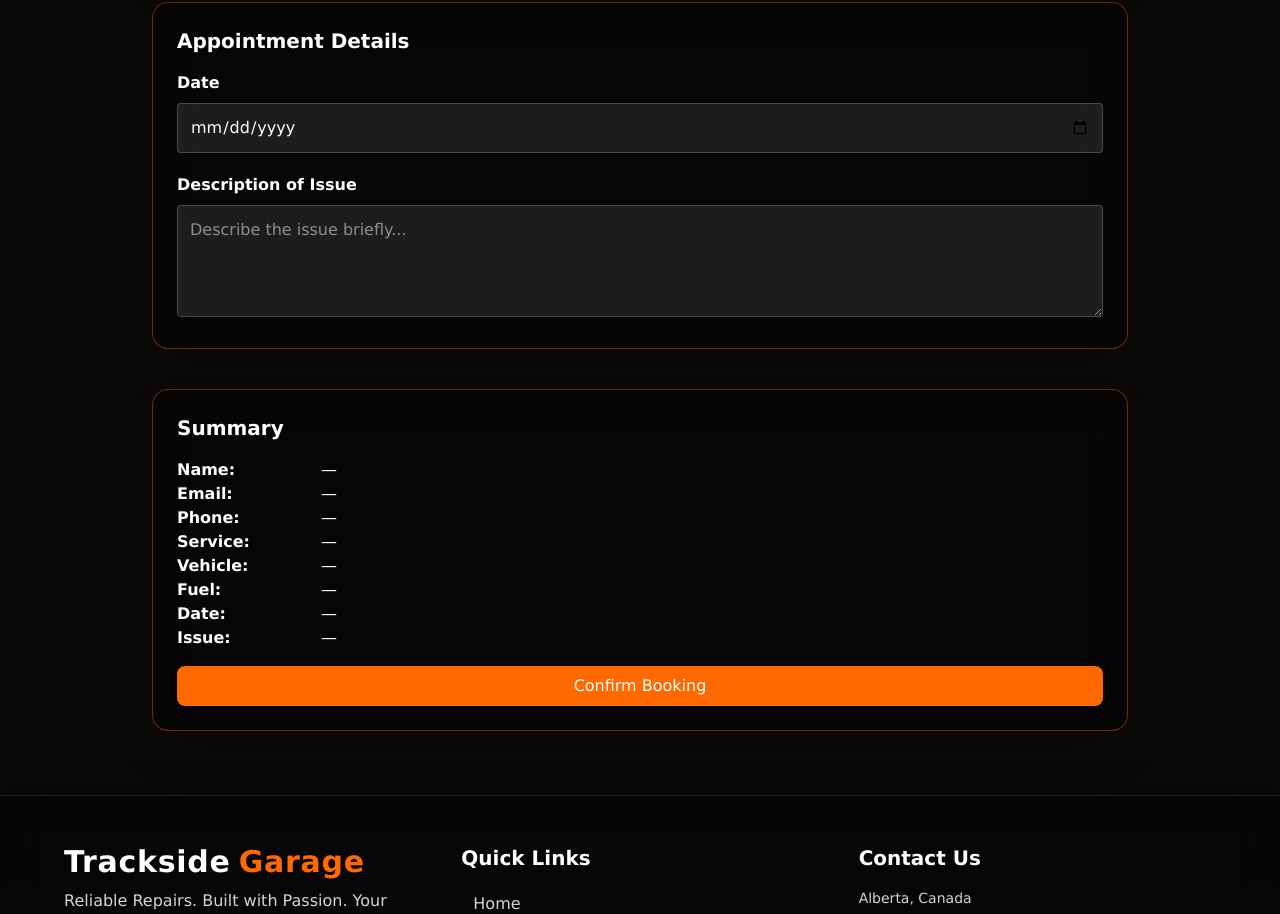
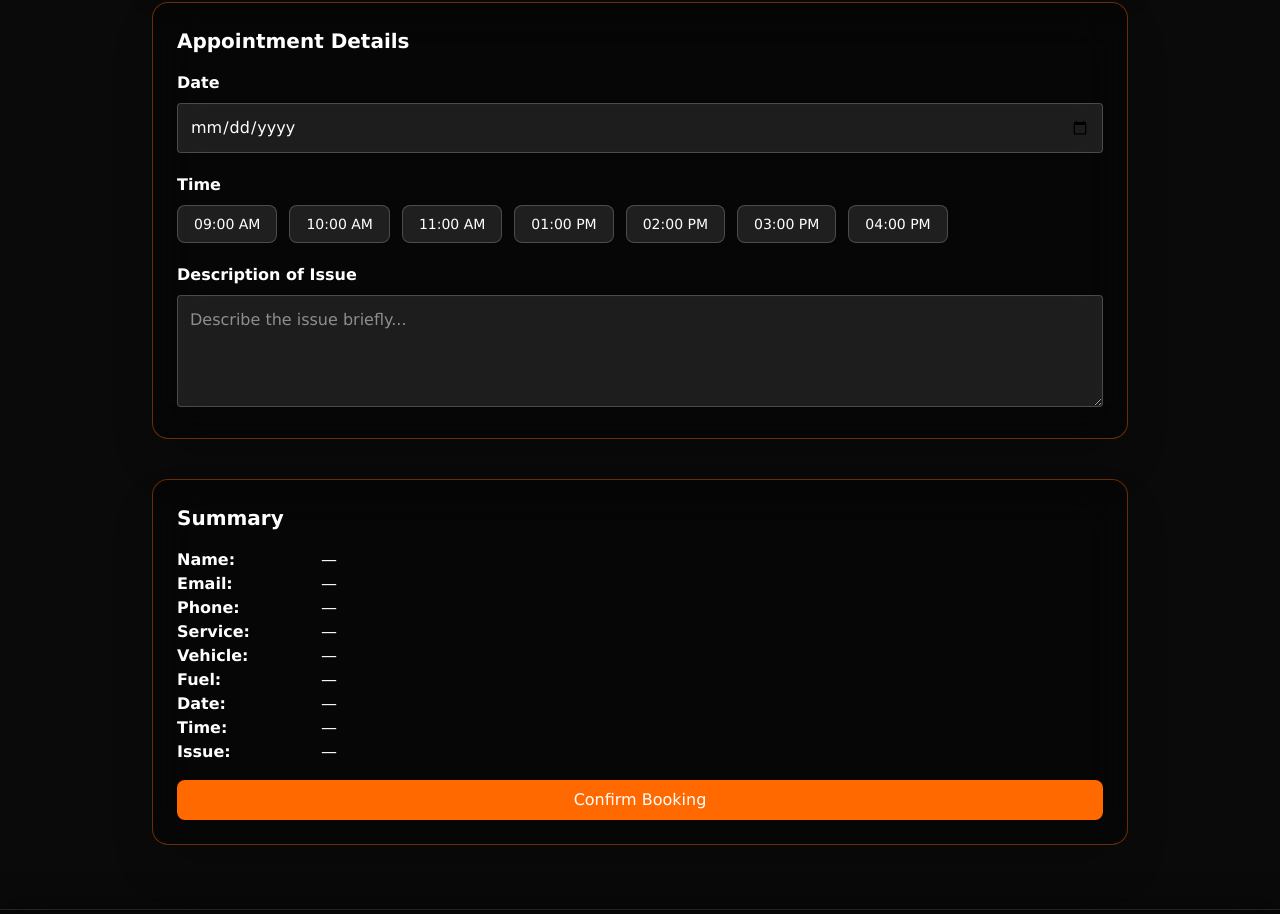
Before and after one commit to JasMeet2110/Code_Garage, a Next.js app: page /Client/book-appointment in a window 1280 px wide. Shown: the part 1099-2013 px from the top of the page. Built offline with nearby package versions, Linux system fonts and the light colour scheme; no server answers.

Commit message:
Added appointment_time column support + dynamic booked time blocking

```diff
--- a/app/Client/book-appointment/page.tsx
+++ b/app/Client/book-appointment/page.tsx
@@ -1,7 +1,7 @@
 "use client";
 
 //imports for the booking page
-import { useState } from "react";
+import { useState, useEffect } from "react";
 import { useRouter } from "next/navigation";
 import Image from "next/image";
 
@@ -30,6 +30,17 @@ const SERVICES = [
 //defines fuel types
 const FUEL_TYPES = ["Petrol", "Diesel", "Hybrid", "Electric"];
 
+//defines time slots (we will later mark some as booked)
+const TIME_SLOTS = [
+  "09:00 AM",
+  "10:00 AM",
+  "11:00 AM",
+  "01:00 PM",
+  "02:00 PM",
+  "03:00 PM",
+  "04:00 PM",
+];
+
 //main booking appointment page functions
 export default function BookAppointmentPage() {
   const router = useRouter();
@@ -45,11 +56,14 @@ export default function BookAppointmentPage() {
     fuel: "",
     service: "",
     date: "",
+    time: "",
     description: "",
   });
 
   const [errors, setErrors] = useState<{ [key: string]: string }>({});
   const [loading, setLoading] = useState(false);
+  const [bookedTimes, setBookedTimes] = useState<string[]>([]);
+  const [loadingTimes, setLoadingTimes] = useState(false);
 
   // inline validation
   const validate = () => {
@@ -67,11 +81,46 @@ export default function BookAppointmentPage() {
     if (!form.year.trim()) newErrors.year = "Car year required.";
     if (!form.plate.trim()) newErrors.plate = "License plate required.";
     if (!form.date) newErrors.date = "Select appointment date.";
+    if (!form.time) newErrors.time = "Select appointment time.";
     if (!form.description.trim()) newErrors.description = "Please describe the issue.";
 
     setErrors(newErrors);
     return Object.keys(newErrors).length === 0;
   };
+
+  // load booked time slots when date changes
+  useEffect(() => {
+    if (!form.date) {
+      setBookedTimes([]);
+      return;
+    }
+
+    setLoadingTimes(true);
+    setForm((prev) => ({ ...prev, time: "" }));
+
+    const loadTimes = async () => {
+      try {
+        const res = await fetch(`/api/appointments?date=${form.date}`);
+        if (!res.ok) {
+          console.error("Failed to fetch booked times");
+          setBookedTimes([]);
+          return;
+        }
+        const data = await res.json();
+        const times = (data || [])
+          .map((row: any) => row.appointment_time)
+          .filter((t: any) => typeof t === "string" && t.trim().length > 0);
+        setBookedTimes(times);
+      } catch (e) {
+        console.error("Error loading booked times:", e);
+        setBookedTimes([]);
+      } finally {
+        setLoadingTimes(false);
+      }
+    };
+
+    loadTimes();
+  }, [form.date]);
 
   //handles confirmation of the booking
   const handleConfirm = async () => {
@@ -94,6 +143,7 @@ export default function BookAppointmentPage() {
           car_year: form.year,
           plate_number: form.plate,
           appointment_date: form.date,
+          appointment_time: form.time,
           description: form.description,
           status: "Pending",
         }),
@@ -111,7 +161,7 @@ export default function BookAppointmentPage() {
             phone: form.phone,
             service: form.service,
             vehicle: `${form.make} ${form.model} ${form.year} (${form.plate})`,
-          date: form.date,
+            date: `${form.date} ${form.time}`,
             issue: form.description,
           }),
         });
@@ -277,6 +327,47 @@ export default function BookAppointmentPage() {
             )}
           </div>
 
+          {/* time slots */}
+          <div className="mb-5">
+            <div className="flex items-center justify-between mb-2">
+              <label className="block font-semibold">Time</label>
+              {loadingTimes && (
+                <span className="text-xs text-gray-400">Loading time slots...</span>
+              )}
+            </div>
+            <div className="flex flex-wrap gap-3">
+              {TIME_SLOTS.map((slot) => {
+                const isBooked = bookedTimes.includes(slot);
+                const isSelected = form.time === slot;
+
+                return (
+                  <button
+                    key={slot}
+                    type="button"
+                    disabled={isBooked}
+                    onClick={() => {
+                      if (!isBooked) {
+                        handleChange("time", slot);
+                      }
+                    }}
+                    className={`px-4 py-2 rounded-lg border text-sm transition-all ${
+                      isBooked
+                        ? "bg-red-600/70 text-white border-red-600 cursor-not-allowed"
+                        : isSelected
+                        ? "bg-green-500 text-white border-green-500"
+                        : "bg-white/10 text-white border-white/20 hover:bg-white/20"
+                    }`}
+                  >
+                    {slot}
+                  </button>
+                );
+              })}
+            </div>
+            {errors.time && (
+              <p className="text-red-500 text-sm mt-1">{errors.time}</p>
+            )}
+          </div>
+
           <label className="block mb-2 font-semibold">
             Description of Issue
           </label>
@@ -334,6 +425,10 @@ export default function BookAppointmentPage() {
                 <td>{form.date || "—"}</td>
               </tr>
               <tr>
+                <th className="pr-4 align-top font-semibold w-36">Time:</th>
+                <td>{form.time || "—"}</td>
+              </tr>
+              <tr>
                 <th className="pr-4 align-top font-semibold w-36">Issue:</th>
                 <td>{form.description || "—"}</td>
               </tr>
--- a/app/api/appointments/route.ts
+++ b/app/api/appointments/route.ts
@@ -3,8 +3,20 @@ import { NextResponse } from "next/server";
 import { ResultSetHeader } from "mysql2";
 
 // GET: fetch all appointments
-export async function GET() {
+export async function GET(req: Request) {
   try {
+    const { searchParams } = new URL(req.url);
+    const date = searchParams.get("date");
+
+    // if a date is provided, return booked time slots for that date
+    if (date) {
+      const results = await query(
+        "SELECT appointment_time FROM appointments WHERE appointment_date = ?",
+        [date]
+      );
+      return NextResponse.json(results);
+    }
+
     const results = await query(
       "SELECT * FROM appointments ORDER BY appointment_date DESC"
     );
@@ -32,14 +44,28 @@ export async function POST(req: Request) {
       car_year,
       plate_number,
       appointment_date,
+      appointment_time,
       description,
       status,
     } = await req.json();
 
+    // check if this date + time is already booked
+    const existing = (await query(
+      "SELECT id FROM appointments WHERE appointment_date = ? AND appointment_time = ?",
+      [appointment_date, appointment_time]
+    )) as any[];
+
+    if (existing && existing.length > 0) {
+      return NextResponse.json(
+        { error: "Selected time is already booked." },
+        { status: 400 }
+      );
+    }
+
     const sql = `
       INSERT INTO appointments
-      (customer_name, email, phone, service_type, fuel_type, car_make, car_model, car_year, plate_number, appointment_date, description, status)
-      VALUES (?, ?, ?, ?, ?, ?, ?, ?, ?, ?, ?, ?)
+      (customer_name, email, phone, service_type, fuel_type, car_make, car_model, car_year, plate_number, appointment_date, appointment_time, description, status)
+      VALUES (?, ?, ?, ?, ?, ?, ?, ?, ?, ?, ?, ?, ?)
     `;
     const values = [
       customer_name,
@@ -52,6 +78,7 @@ export async function POST(req: Request) {
       car_year,
       plate_number,
       appointment_date,
+      appointment_time,
       description,
       status || "Pending",
     ];
@@ -82,6 +109,7 @@ export async function PUT(req: Request) {
       car_year,
       plate_number,
       appointment_date,
+      appointment_time,
       description,
       status,
     } = await req.json();
@@ -89,7 +117,7 @@ export async function PUT(req: Request) {
     const sql = `
       UPDATE appointments
       SET customer_name=?, email=?, phone=?, service_type=?, fuel_type=?, car_make=?, car_model=?, car_year=?,
-          plate_number=?, appointment_date=?, description=?, status=?
+          plate_number=?, appointment_date=?, appointment_time=?, description=?, status=?
       WHERE id=?
     `;
 
@@ -104,6 +132,7 @@ export async function PUT(req: Request) {
       car_year,
       plate_number,
       appointment_date,
+      appointment_time,
       description,
       status,
       id,
```
Lines whose indentation alone changed are shown as unchanged.
